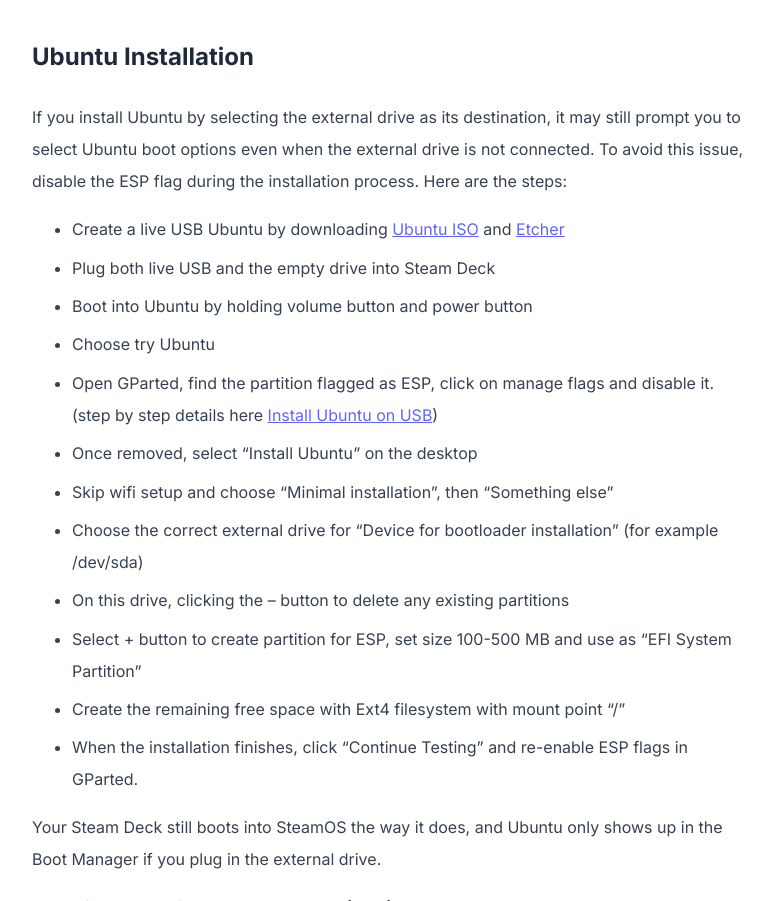
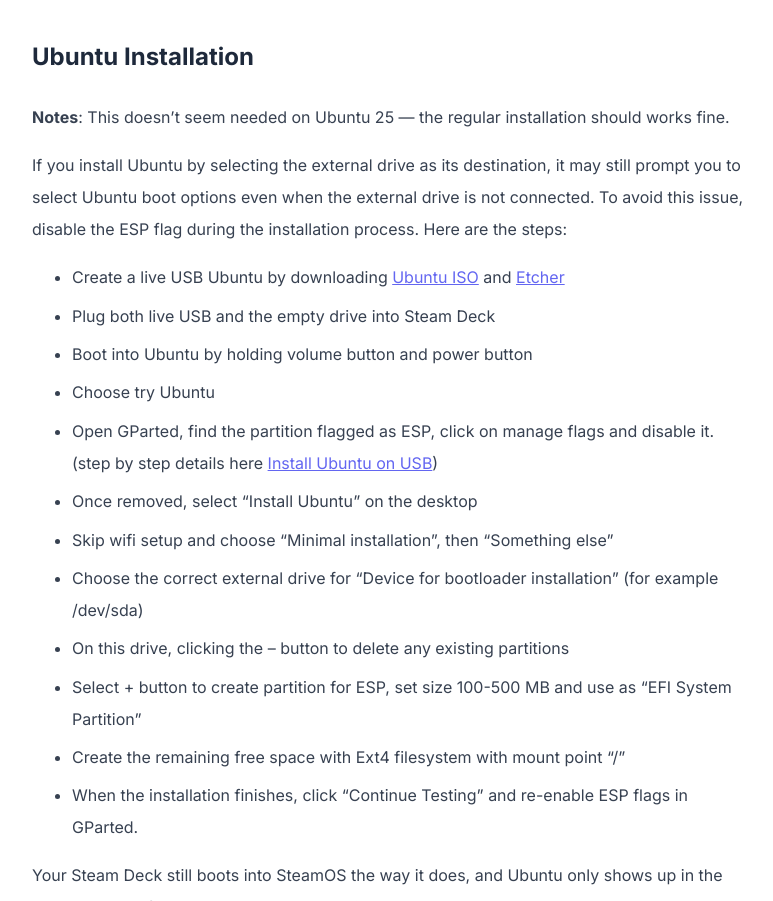
Before and after one commit to SonQBChau/sonqbchau.github.io, an Astro site: page /posts/install-windows-steam-deck in a window 1280 px wide. Shown: the part 1104-2005 px from the top of the page, without its empty margins (248-1021 px from the left). Built offline with nearby package versions, Linux system fonts and the light colour scheme; Astro itself is replaced by a stand-in of ours.

Commit message:
Update install-windows-steam-deck.md

```diff
--- a/src/pages/posts/install-windows-steam-deck.md
+++ b/src/pages/posts/install-windows-steam-deck.md
@@ -27,6 +27,8 @@
 Dual boot Windows 11 and SteamOS on Steam Deck is a little more involved, refer to [Steamdeck Ultimate Windows 11 Guide](https://github.com/baldsealion/Steamdeck-Ultimate-Windows11-Guide/wiki).
 
 ## Ubuntu Installation
+
+**Notes**: This doesn't seem needed on Ubuntu 25 — the regular installation should works fine.
 
 If you install Ubuntu by selecting the external drive as its destination, it may still prompt you to select Ubuntu boot options even when the external drive is not connected. To avoid this issue, disable the ESP flag during the installation process. Here are the steps:
 
```
